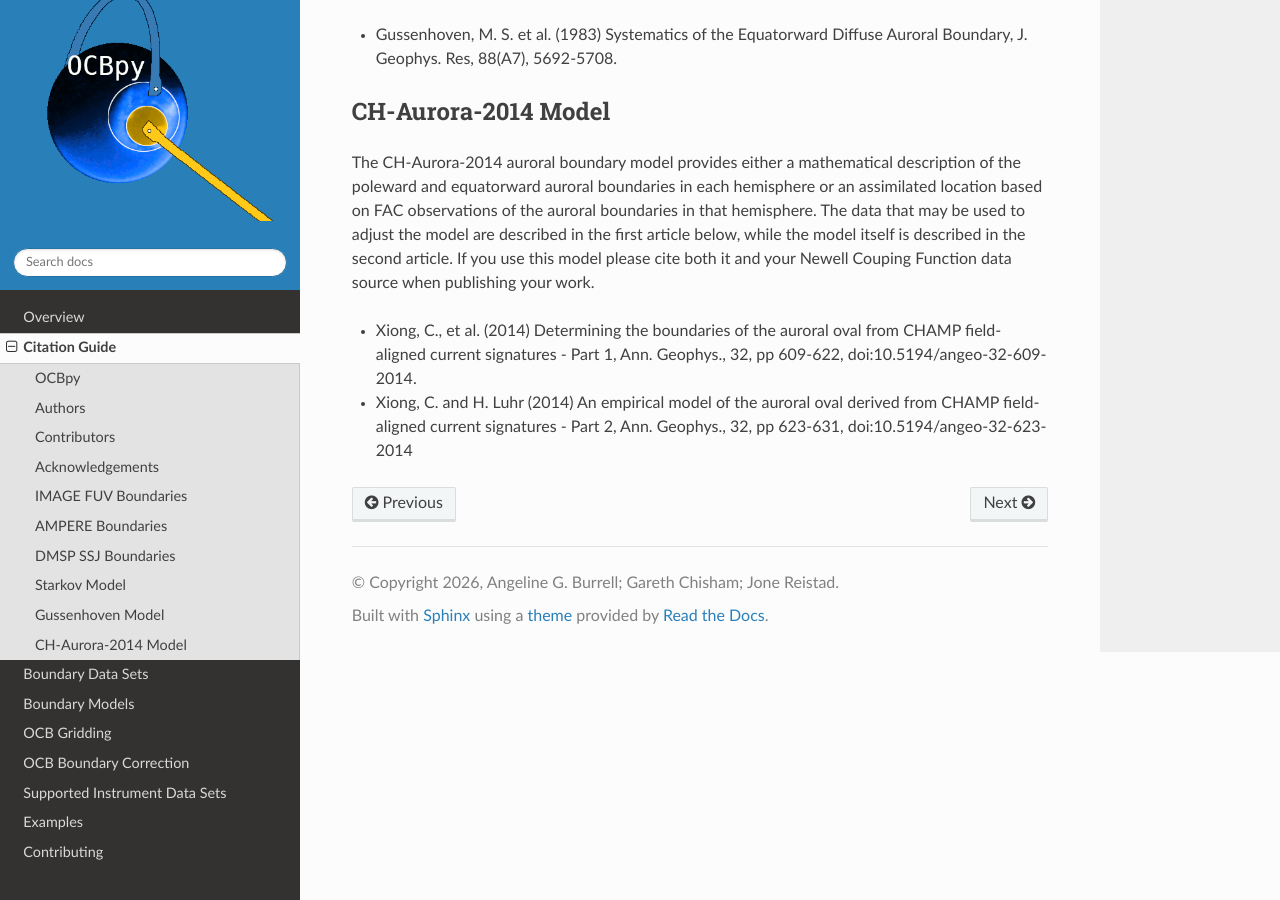
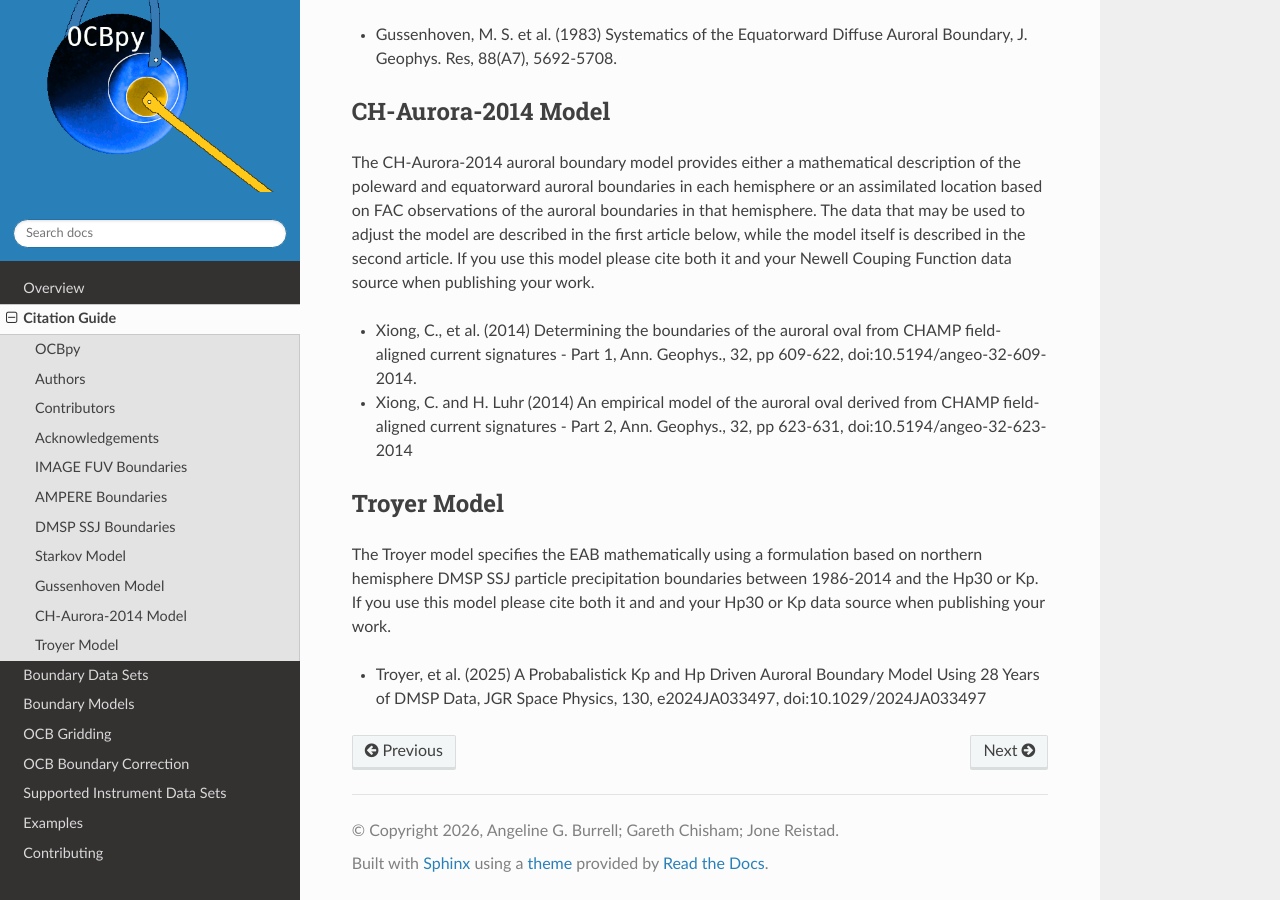
Before and after one commit to aburrell/ocbpy, a Sphinx documentation site: the page built from docs/citing.rst, in a window 1280 px wide and 900 px high, scrolled down 2529 px. Built offline with Sphinx 7.4.7 and the Read the Docs theme 3.1.0, drawn with Linux system fonts in a browser that asks for light colours; the version number is read from the project's files by our own code.

Commit message:
DOC: added Troyer documentation
Added documentation for the Troyer model.

```diff
--- a/docs/citing.rst
+++ b/docs/citing.rst
@@ -146,3 +146,18 @@ Couping Function data source when publishing your work.
 * Xiong, C. and H. Luhr (2014) An empirical model of the auroral oval derived
   from CHAMP field-aligned current signatures - Part 2, Ann. Geophys., 32,
   pp 623-631, doi:10.5194/angeo-32-623-2014
+
+
+.. _cite-troyer:
+
+Troyer Model
+------------
+
+The Troyer model specifies the EAB mathematically using a formulation based on
+northern hemisphere DMSP SSJ particle precipitation boundaries between 1986-2014
+and the Hp30 or Kp. If you use this model please cite both it and and your Hp30
+or Kp data source when publishing your work.
+
+* Troyer, et al. (2025) A Probabalistick Kp and Hp Driven Auroral Boundary
+  Model Using 28 Years of DMSP Data, JGR Space Physics, 130, e2024JA033497,
+  doi:10.1029/2024JA033497
```
Also changed, not shown: docs/ocb_models.rst (+11 -0 lines).
